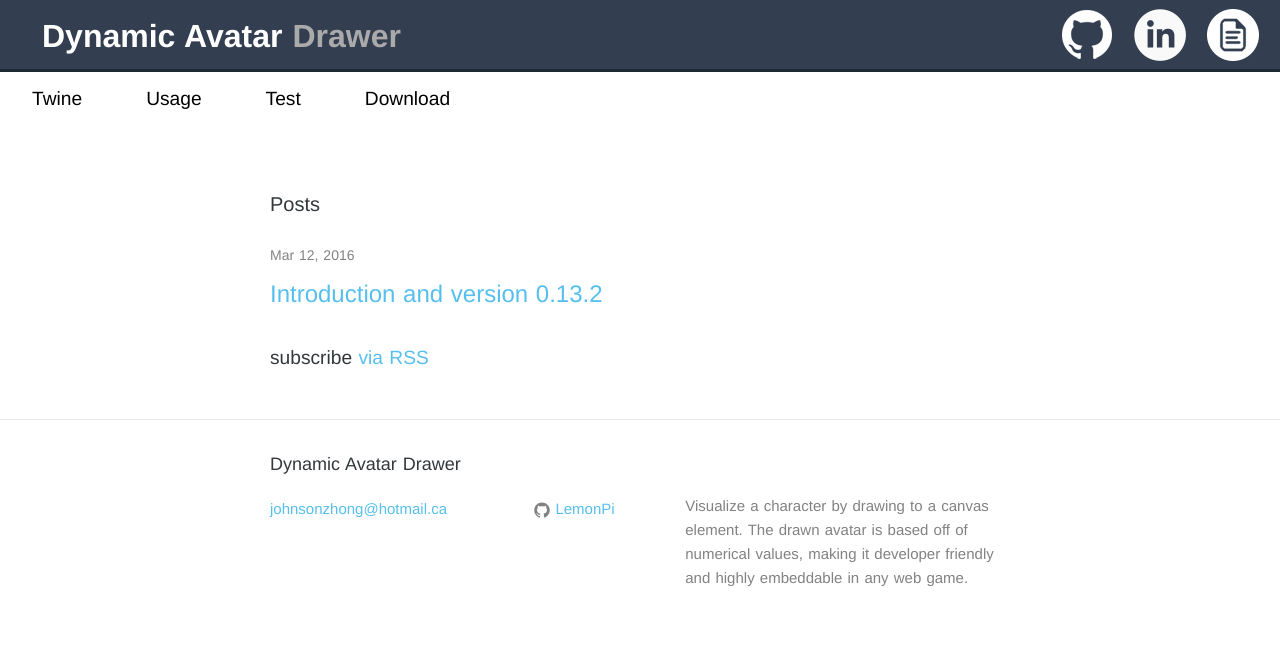
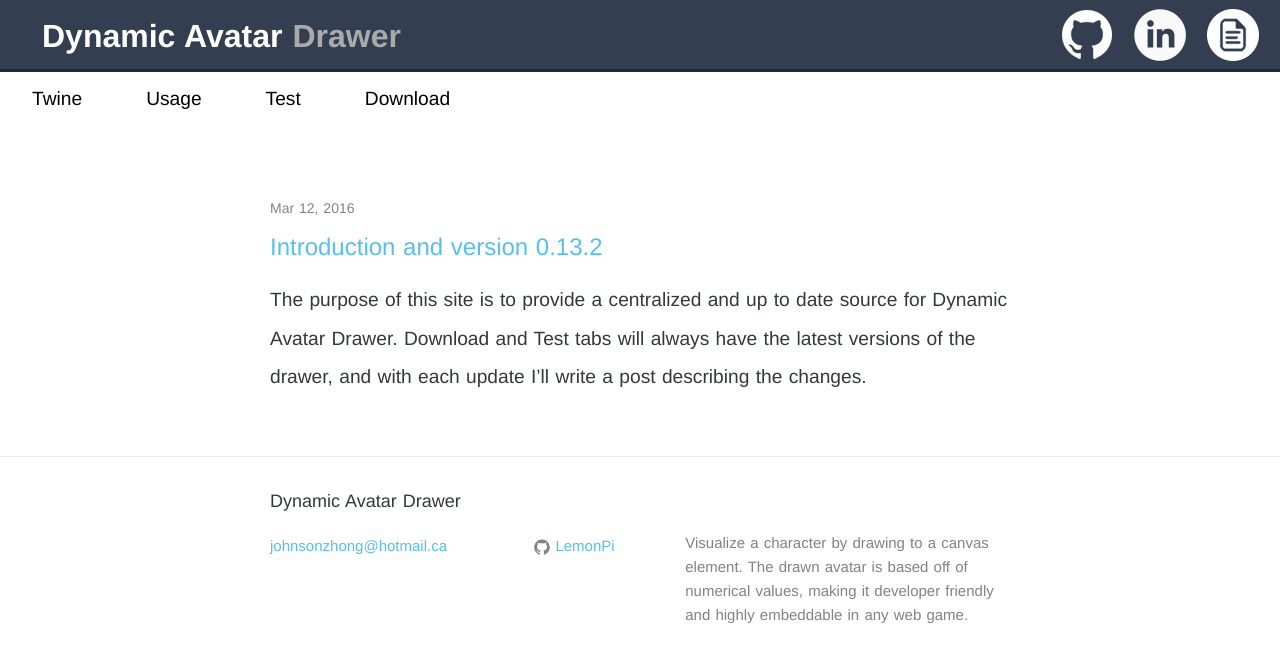
Before and after one commit to jakeingit/DAD, a Jekyll site: the page built from index.html, in a window 1280 px wide. Shown: the top 662 px of the page. Built offline with Jekyll 4.4.1, drawn with Linux system fonts in a browser that asks for light colours.

```diff
--- a/index.html
+++ b/index.html
@@ -4,20 +4,23 @@ layout: default
 
 <div class="home">
 
-  <h1 class="page-heading">Posts</h1>
-
   <ul class="post-list">
-    {% for post in site.posts %}
+    {% for post in site.posts limit:20 %}
       <li>
         <span class="post-meta">{{ post.date | date: "%b %-d, %Y" }}</span>
 
         <h2>
           <a class="post-link" href="{{ post.url | prepend: site.baseurl }}">{{ post.title }}</a>
         </h2>
+
+        {% if post.photo_url %}
+        <img src="{{ post.photo_url }}">
+        {% endif %}
+
+        {{ post.excerpt }}
+
       </li>
     {% endfor %}
   </ul>
 
-  <p class="rss-subscribe">subscribe <a href="{{ "/feed.xml" | prepend: site.baseurl }}">via RSS</a></p>
-
 </div>
--- a/test.html
+++ b/test.html
@@ -130,8 +130,8 @@ var canvas_holder = document.getElementById("canvascolumn");
 var canvas = da.getCanvas("player_avatar", {
 	parent:canvas_holder,
 	border:"1px solid black",
-	width:600,
-	height:800,
+	width:900,
+	height:1200,
 });
 
 
```
Also changed, not shown: js/ctpshoes.js (+15 -24 lines), js/drawfigure.js (+18 -10 lines), da.js.
